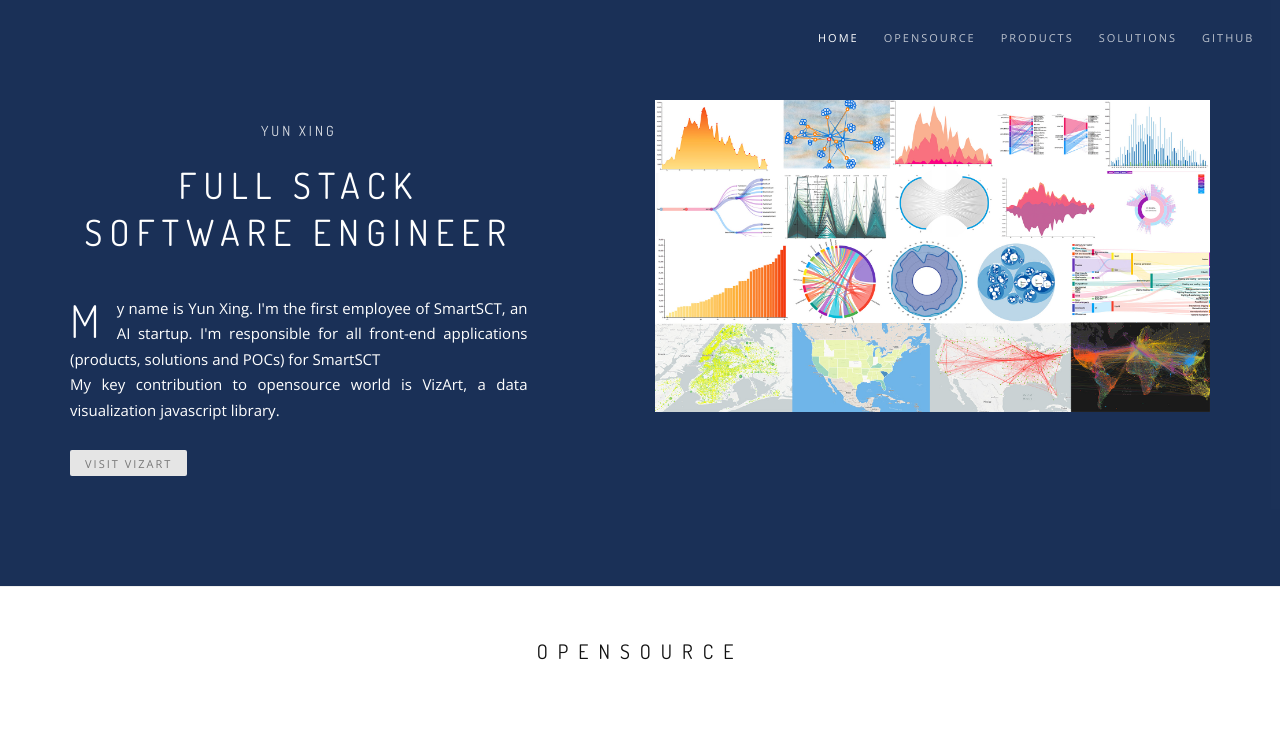
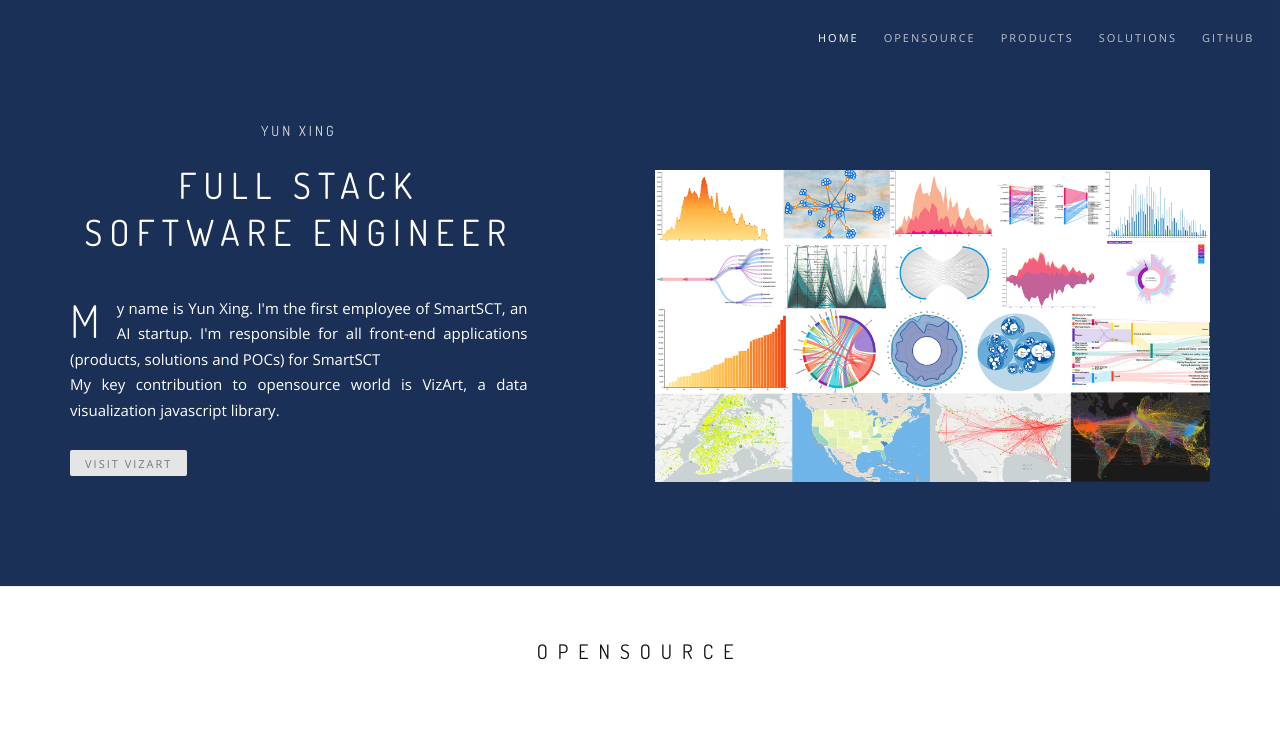
Before and after one commit to BigFatDog/BigFatDog.github.io, a plain HTML site: page index.html in a window 1280 px wide. Shown: the top 732 px of the page. Drawn offline with nearby package versions, Linux system fonts and the light colour scheme; some packages are replaced by stand-ins of ours.

Commit message:
image position

```diff
--- a/index.html
+++ b/index.html
@@ -98,7 +98,7 @@
                                     </div>
                                 </div>
 
-                                <div class="col-sm-6 col-lg-offset-1">
+                                <div class="col-sm-6 col-lg-offset-1" style="padding-top: 70px">
                                     <img src="img/all.jpg" alt="VizArt"/>
                                 </div>
 
```
